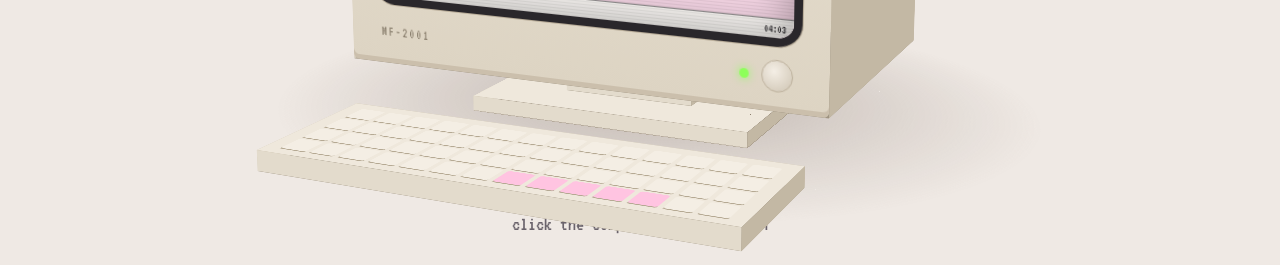
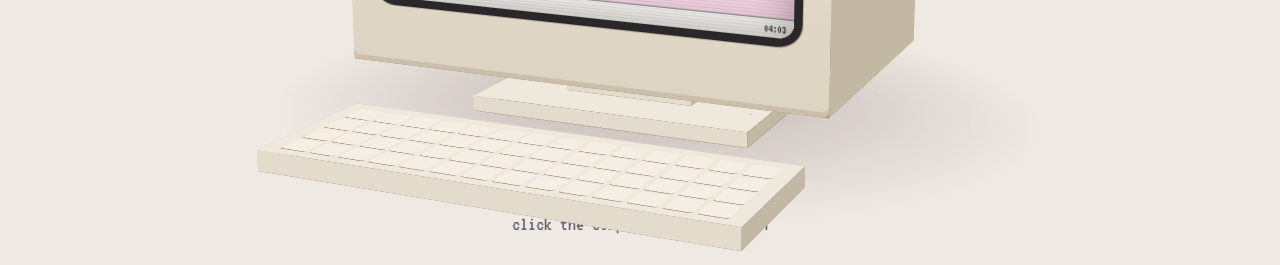
Before and after one commit to HarrisonGreener/myface, a plain HTML site: page index.html in a window 1280 px wide. Shown: the part 470-735 px from the top of the page. Drawn offline with Linux system fonts and the light colour scheme.

Commit message:
Simplify the computer: remove label, light, button and pink keys

```diff
--- a/assets/style.css
+++ b/assets/style.css
@@ -53,15 +53,10 @@ a:hover{color:#c2247a}
 .kbd{--w:470px;--h:20px;--d:160px;--y:190px;--z:250px}
 .keys{display:grid;grid-template-columns:repeat(14,1fr);grid-auto-rows:1fr;gap:5px;padding:14px 16px;box-sizing:border-box}
 .keys i{background:#f4eee4;border-radius:3px;box-shadow:0 2px 0 #b5a993}
-.keys i:nth-child(n+50):nth-child(-n+54){background:#ffc4e1}
 .shadow{position:absolute;left:-460px;top:-380px;width:920px;height:760px;transform:translateY(200px) rotateX(90deg);background:radial-gradient(ellipse at 50% 46%,rgba(70,50,40,.28),transparent 62%);pointer-events:none}
 .screen{position:absolute;left:34px;top:28px;width:432px;height:324px;overflow:hidden;border-radius:16px/14px;background:#000;box-shadow:0 0 0 8px #2a272b,0 0 0 9px #b9ad99}
 .screen .os{position:absolute;left:0;top:0;width:860px;height:645px;transform:scale(.5024);transform-origin:0 0;pointer-events:none}
 .glare{position:absolute;inset:0;pointer-events:none;border-radius:inherit;background:linear-gradient(155deg,rgba(255,255,255,.22),rgba(255,255,255,0) 40%),repeating-linear-gradient(transparent 0 2px,rgba(0,0,0,.06) 2px 3px);box-shadow:inset 0 0 40px rgba(0,0,0,.35)}
-.plate{position:absolute;left:34px;right:34px;bottom:18px;display:flex;align-items:center;gap:12px}
-.model{font:15px/1 VT323,monospace;letter-spacing:2px;color:#8a7f6e;flex-grow:1}
-.led{width:9px;height:9px;border-radius:50%;background:#8dff5a;box-shadow:0 0 8px #8dff5a}
-.pwr{width:30px;height:30px;border-radius:50%;background:radial-gradient(circle at 40% 35%,#f4eee5,#cdc3b1);border:1px solid #bfb39f}
 .zoom-btn{pointer-events:auto;position:absolute;inset:0;width:100%;height:100%;background:none;border:0;cursor:zoom-in;border-radius:6px}
 .zoom-btn:focus-visible{outline:3px dashed var(--pink);outline-offset:6px}
 .hint{text-align:center;margin:-6px 0 0;font:20px VT323,monospace;color:var(--muted);transition:opacity .3s}
--- a/index.html
+++ b/index.html
@@ -72,7 +72,6 @@
 <div class="taskbar"><span class="start">myface</span><span id="clock">--:--</span></div>
 <div class="boot" id="boot" aria-hidden="true"><pre id="bootlog"></pre></div>
 </div><span class="glare"></span></div>
-<div class="plate"><span class="model">MF-2001</span><span class="led"></span><span class="pwr"></span></div>
 <button type="button" class="zoom-btn" id="zoomBtn" aria-label="Zoom into the computer screen"></button></div>
 <div class="f bk"></div><div class="f lf"></div><div class="f rt"></div><div class="f tp"></div><div class="f bt"></div>
 </div>
```
Also changed, not shown: 1 other file.
